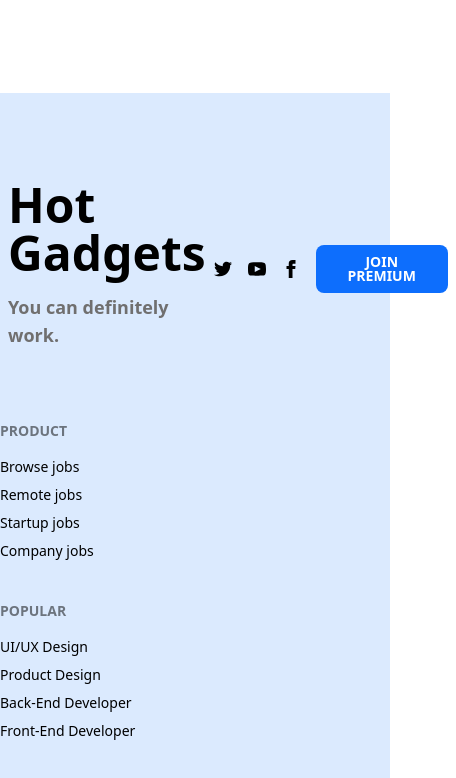
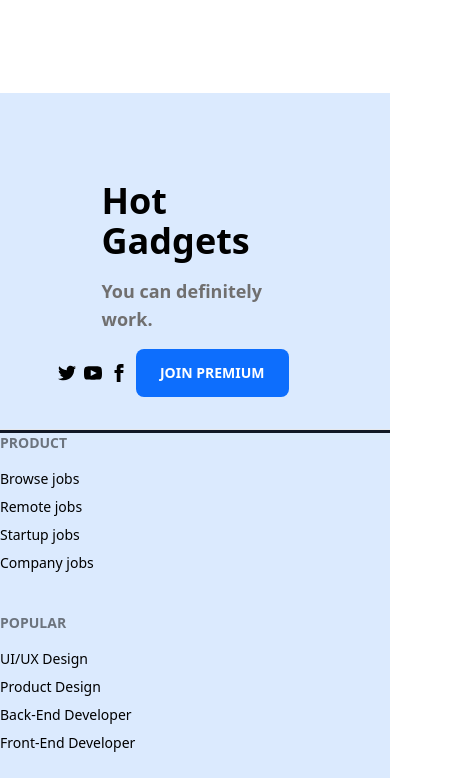
Before and after one commit to mahmudanusrat/hot-gadgets-with-api, a plain HTML site: page index.html in a window 390 px wide. Shown: the part 1189-1967 px from the top of the page, 456 px wide, since content can reach past the window. Drawn offline with nearby package versions, Linux system fonts and the light colour scheme; no server answers.

Commit message:
updated footer

```diff
--- a/index.html
+++ b/index.html
@@ -77,22 +77,21 @@
 
     </main>
 
-    <footer class="footer md:px-32 bg-blue-100 mt-20 pt-20 ">
-        <div class="navbar mb-14">
-            <div class="navbar-start">
-                <h2 class="font-bold text-5xl text-black mb-2">Hot Gadgets <span><p class="font-semibold text-lg text-[#706F6F] mt-4">You can definitely work.</p></span> </h2>
+    <footer class="footer md:px-32 bg-blue-100 mt-20 pt-20">
+        <div class="navbar mb-6 lg:mb-14 flex flex-col lg:flex-row items-center">
+            <div class="navbar-start flex-1 lg:w-1/2 lg:mr-4">
+                <h2 class="font-bold text-4xl lg:text-5xl text-black mb-2">Hot Gadgets <span><p class="font-semibold text-lg text-[#706F6F] mt-4">You can definitely work.</p></span> </h2>
             </div>
-            <div class="navbar-end">
-                <div class="grid grid-flow-col gap-4 items-center">
-                    <a><svg xmlns="http://www.w3.org/2000/svg" width="18" height="18" viewBox="0 0 24 24" class="fill-current"><path d="M24 4.557c-.883.392-1.832.656-2.828.775 1.017-.609 1.798-1.574 2.165-2.724-.951.564-2.005.974-3.127 1.195-.897-.957-2.178-1.555-3.594-1.555-3.179 0-5.515 2.966-4.797 6.045-4.091-.205-7.719-2.165-10.148-5.144-1.29 2.213-.669 5.108 1.523 6.574-.806-.026-1.566-.247-2.229-.616-.054 2.281 1.581 4.415 3.949 4.89-.693.188-1.452.232-2.224.084.626 1.956 2.444 3.379 4.6 3.419-2.07 1.623-4.678 2.348-7.29 2.04 2.179 1.397 4.768 2.212 7.548 2.212 9.142 0 14.307-7.721 13.995-14.646.962-.695 1.797-1.562 2.457-2.549z"></path></svg></a>
-                    <a><svg xmlns="http://www.w3.org/2000/svg" width="18" height="18" viewBox="0 0 24 24" class="fill-current"><path d="M19.615 3.184c-3.604-.246-11.631-.245-15.23 0-3.897.266-4.356 2.62-4.385 8.816.029 6.185.484 8.549 4.385 8.816 3.6.245 11.626.246 15.23 0 3.897-.266 4.356-2.62 4.385-8.816-.029-6.185-.484-8.549-4.385-8.816zm-10.615 12.816v-8l8 3.993-8 4.007z"></path></svg></a>
-                    <a><svg xmlns="http://www.w3.org/2000/svg" width="18" height="18" viewBox="0 0 24 24" class="fill-current"><path d="M9 8h-3v4h3v12h5v-12h3.642l.358-4h-4v-1.667c0-.955.192-1.333 1.115-1.333h2.885v-5h-3.808c-3.596 0-5.192 1.583-5.192 4.615v3.385z"></path></svg></a>
-                    <button class="btn bg-[#0D6EFD] border-0 text-white px-8 ">Join Premium</button>
-                </div>
+            <div class="navbar-end flex-1 lg:w-1/2 flex justify-end  lg:ml-4">
+                <a class="mr-2 lg:mr-4"><svg xmlns="http://www.w3.org/2000/svg" width="18" height="18" viewBox="0 0 24 24" class="fill-current"><path d="M24 4.557c-.883.392-1.832.656-2.828.775 1.017-.609 1.798-1.574 2.165-2.724-.951.564-2.005.974-3.127 1.195-.897-.957-2.178-1.555-3.594-1.555-3.179 0-5.515 2.966-4.797 6.045-4.091-.205-7.719-2.165-10.148-5.144-1.29 2.213-.669 5.108 1.523 6.574-.806-.026-1.566-.247-2.229-.616-.054 2.281 1.581 4.415 3.949 4.89-.693.188-1.452.232-2.224.084.626 1.956 2.444 3.379 4.6 3.419-2.07 1.623-4.678 2.348-7.29 2.04 2.179 1.397 4.768 2.212 7.548 2.212 9.142 0 14.307-7.721 13.995-14.646.962-.695 1.797-1.562 2.457-2.549z"></path></svg></a>
+                <a class="mr-2 lg:mr-4"><svg xmlns="http://www.w3.org/2000/svg" width="18" height="18" viewBox="0 0 24 24" class="fill-current"><path d="M19.615 3.184c-3.604-.246-11.631-.245-15.23 0-3.897.266-4.356 2.62-4.385 8.816.029 6.185.484 8.549 4.385 8.816 3.6.245 11.626.246 15.23 0 3.897-.266 4.356-2.62 4.385-8.816-.029-6.185-.484-8.549-4.385-8.816zm-10.615 12.816v-8l8 3.993-8 4.007z"></path></svg></a>
+                <a class="mr-2 lg:mr-4"><svg xmlns="http://www.w3.org/2000/svg" width="18" height="18" viewBox="0 0 24 24" class="fill-current"><path d="M9 8h-3v4h3v12h5v-12h3.642l.358-4h-4v-1.667c0-.955.192-1.333 1.115-1.333h2.885v-5h-3.808c-3.596 0-5.192 1.583-5.192 4.615v3.385z"></path></svg></a>
+                <button class="btn bg-[#0D6EFD] border-0 text-white px-6 lg:px-8">Join Premium</button>
             </div>
         </div>
     </footer>
 
+<hr class="h-1 bg-gray-900">
     <footer class="footer md:px-32 bg-blue-100 pb-20 ">
         <nav>
             <h6 class="footer-title">Product</h6>
@@ -124,6 +123,8 @@
           </nav>
     </div>
     </footer>
+
+
     <script src="js/phone.js"></script>
 </body>
 
```
